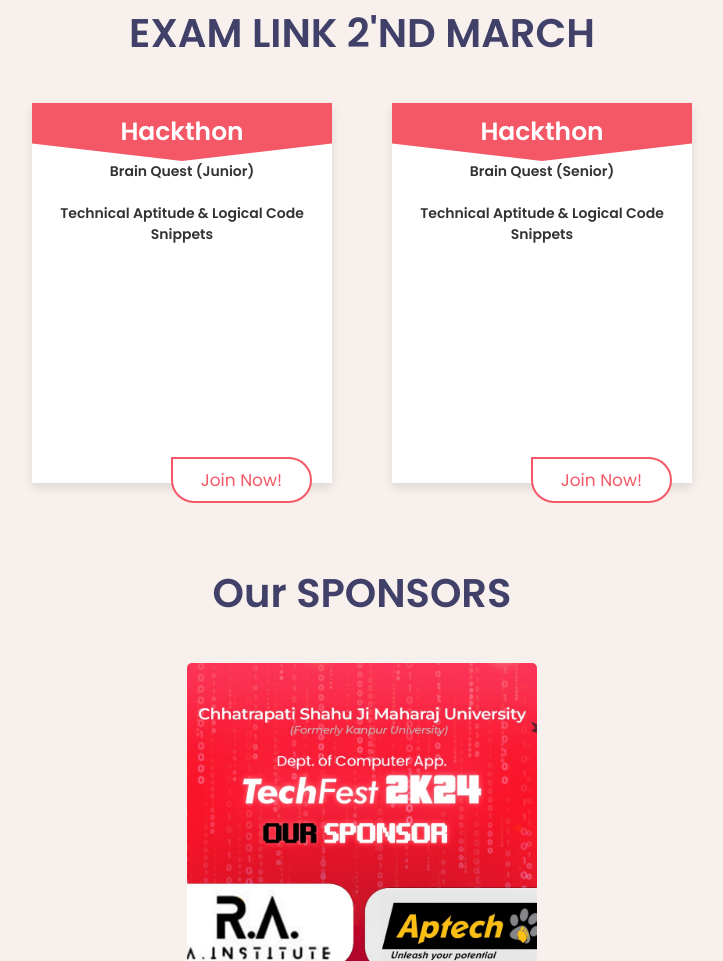
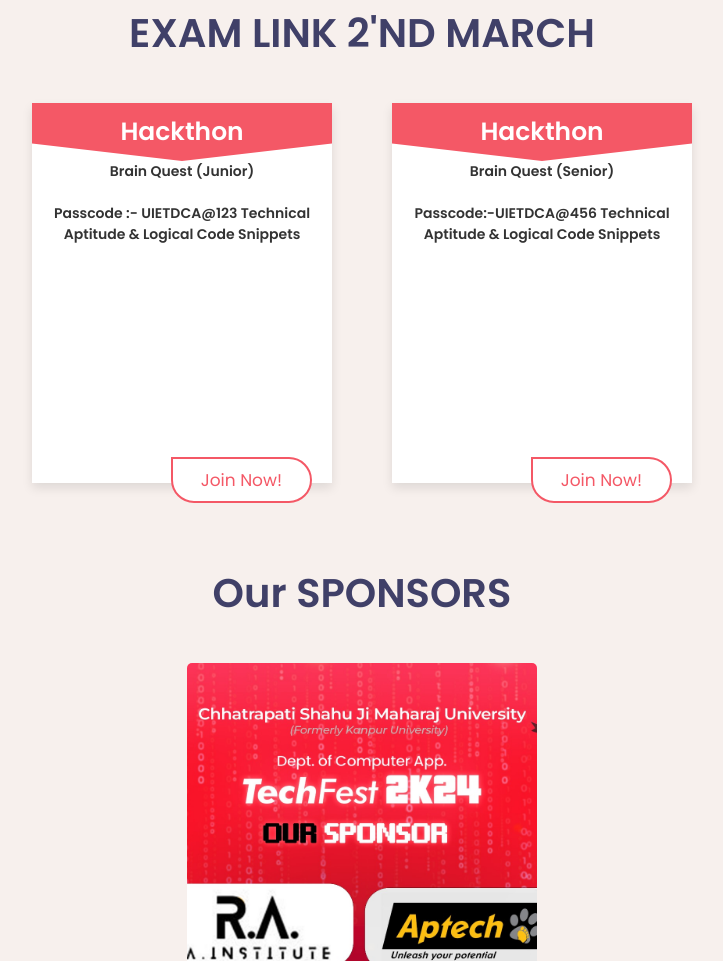
Before and after one commit to techfest2k24/FINAL-WEBSITE-OF-TECHFEST-2k24, a plain HTML site: page index.html in a window 1280 px wide. Shown: the part 4431-5392 px from the top of the page, without its empty margins (278-1001 px from the left). Drawn offline with nearby package versions, Linux system fonts and the light colour scheme.

Commit message:
best of luck .html

```diff
--- a/index.html
+++ b/index.html
@@ -198,6 +198,7 @@
           <h3 class="month">Brain Quest (Junior)
               <br>
               <br>
+              Passcode :- UIETDCA@123
               Technical aptitude & logical code snippets</h3>
 
           <ul>
@@ -215,6 +216,7 @@
             <h3 class="month">Brain Quest (Senior)
                 <br>
                 <br>
+                Passcode:-UIETDCA@456
                 Technical aptitude & logical code snippets</h3>
 
             <ul>
```
